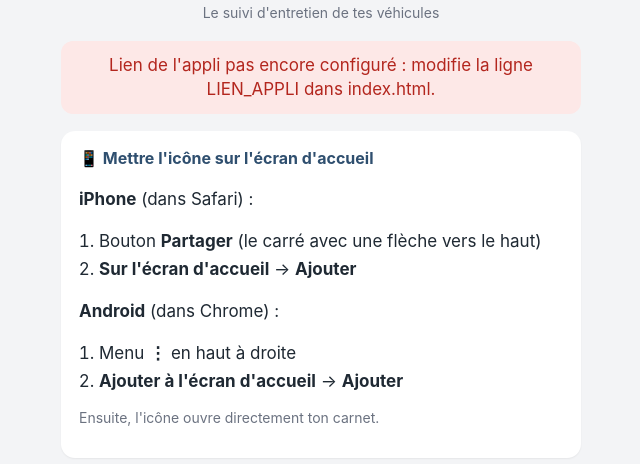
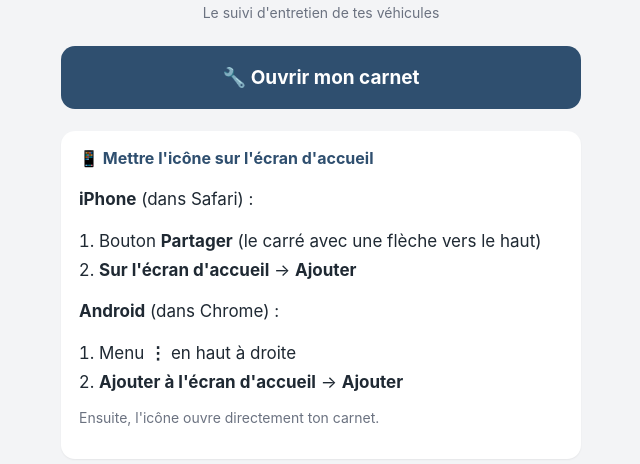
Before and after one commit to afiner59/carnet, a plain HTML site: page index.html in a window 1280 px wide. Shown: the part 214-678 px from the top of the page, without its empty margins (319-959 px from the left). Drawn offline with Linux system fonts and the light colour scheme.

Commit message:
Update index.html

```diff
--- a/index.html
+++ b/index.html
@@ -11,7 +11,7 @@
   <meta name="theme-color" content="#2f4f6f">
   <script>
     // ⬇️ SEULE LIGNE À MODIFIER : colle entre les guillemets le lien de ton appli (celui qui finit par /exec)
-    const LIEN_APPLI = 'COLLE_ICI_TON_LIEN_EXEC';
+    const LIEN_APPLI = 'https://script.google.com/macros/s/AKfycbxkSRIqdmGc8uzM6tgxp0JfYT6-2pAd60xRgHqNn3W1P3-aa1CM5vr5k3HWXqrpLbcN/exec';
 
     // Ouverture depuis l'icône de l'écran d'accueil (adresse avec ?app=1) : on part directement vers l'appli.
     if (/[?&]app=1\b/.test(location.search) && /^https:\/\//.test(LIEN_APPLI)) {
```
